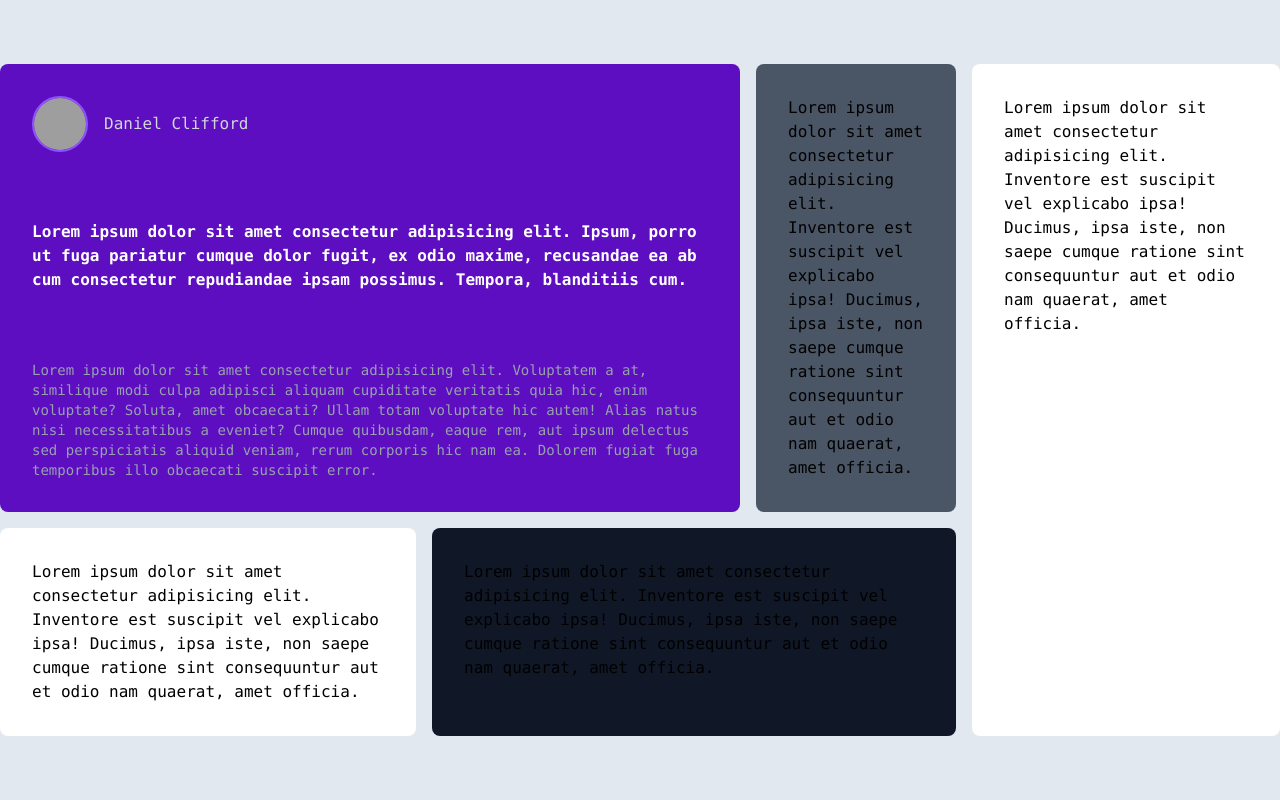
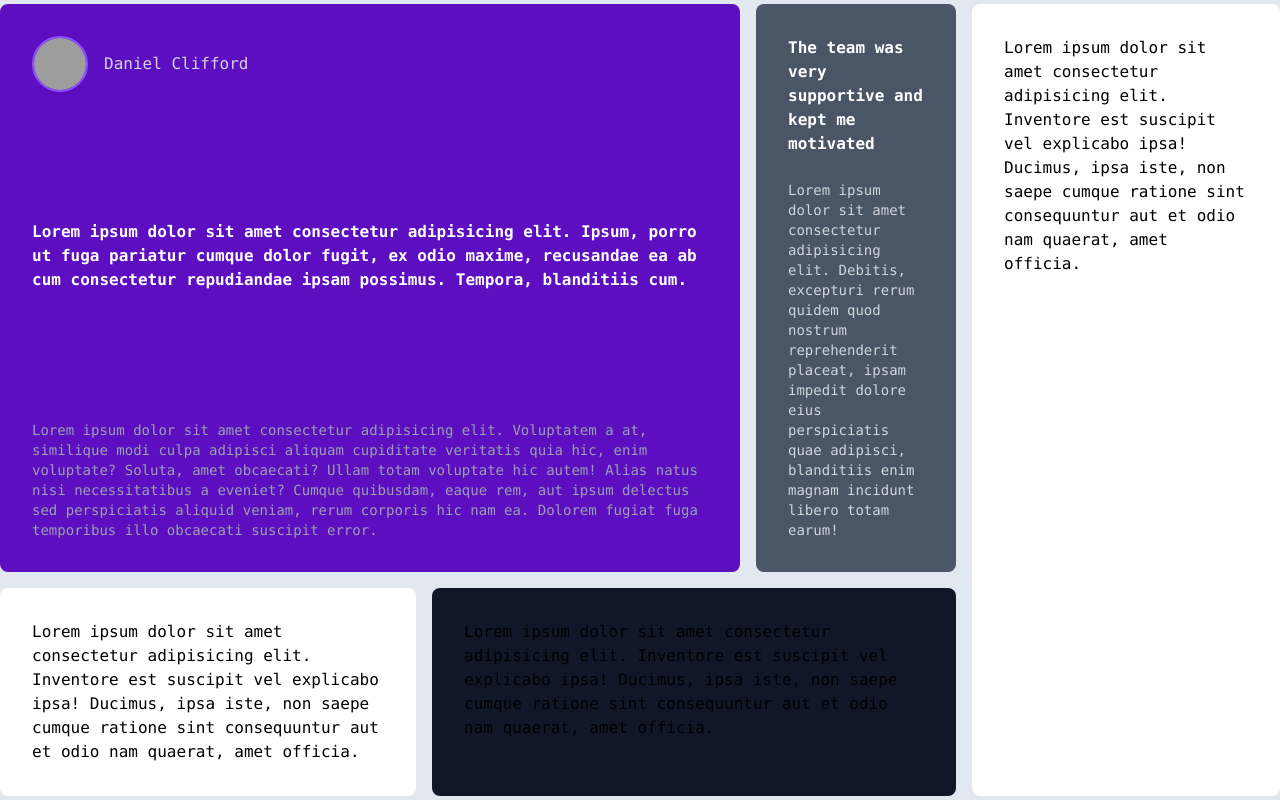
Before and after one commit to AmirTaki/mini-project-grid, a website: page src/index.html in a window 1280 px wide. Drawn offline with Linux system fonts and the light colour scheme; grey boxes are pictures that could not be loaded.

Commit message:
add style cart 2  in minni project

```diff
--- a/src/index.html
+++ b/src/index.html
@@ -6,10 +6,10 @@
     <link href="./output.css" rel="stylesheet">
     <title>mini project grid</title>
 </head>
-
+<!-- https://images.pexels.com/photos/415829/pexels-photo-415829.jpeg?auto=compress&cs=tinysrgb&w=1260&h=750&dpr=2 -->
 <body class = "flex justify-center items-center h-screen bg-slate-200">
     <div class = "w-[1400px]  grid grid-cols-12 font-mono gap-4">
-
+        <!-- cart1 -->
         <div class = "bg-violet-800 col-span-7 rounded-lg p-8 flex flex-col justify-between">
             <div class = "flex items-center gap-4">
                 <img src="https://plus.unsplash.com/premium_photo-1671656349322-41de944d259b?q=80&w=987&auto=format&fit=crop&ixlib=rb-4.0.3&ixid=M3wxMjA3fDB8MHxwaG90by1wYWdlfHx8fGVufDB8fHx8fA%3D%3D" class="w-14 h-14 rounded-full border-2 border-violet-500" alt="">
@@ -23,9 +23,10 @@
                 Alias natus nisi necessitatibus a eveniet? Cumque quibusdam, eaque rem, aut ipsum delectus sed perspiciatis aliquid veniam, rerum corporis hic nam ea. Dolorem fugiat fuga temporibus illo obcaecati suscipit error.
             </p>
         </div>
-
+        <!-- cart2 -->
         <div class = "bg-gray-600 col-span-2 rounded-lg p-8">
-            <p>Lorem ipsum dolor sit amet consectetur adipisicing elit. Inventore est suscipit vel explicabo ipsa! Ducimus, ipsa iste, non saepe cumque ratione sint consequuntur aut et odio nam quaerat, amet officia.</p>
+            <p class="font-bold text-white">The team was  very supportive and kept me motivated</p>
+            <p class="text-sm text-gray-300 mt-6">Lorem ipsum dolor sit amet consectetur adipisicing elit. Debitis, excepturi rerum quidem quod nostrum reprehenderit placeat, ipsam impedit dolore eius perspiciatis quae adipisci, blanditiis enim magnam incidunt libero totam earum!</p>
         </div>
 
         <div class = "bg-white col-span-3 row-span-2 rounded-lg p-8">
```
Also changed, not shown: src/output.css.
